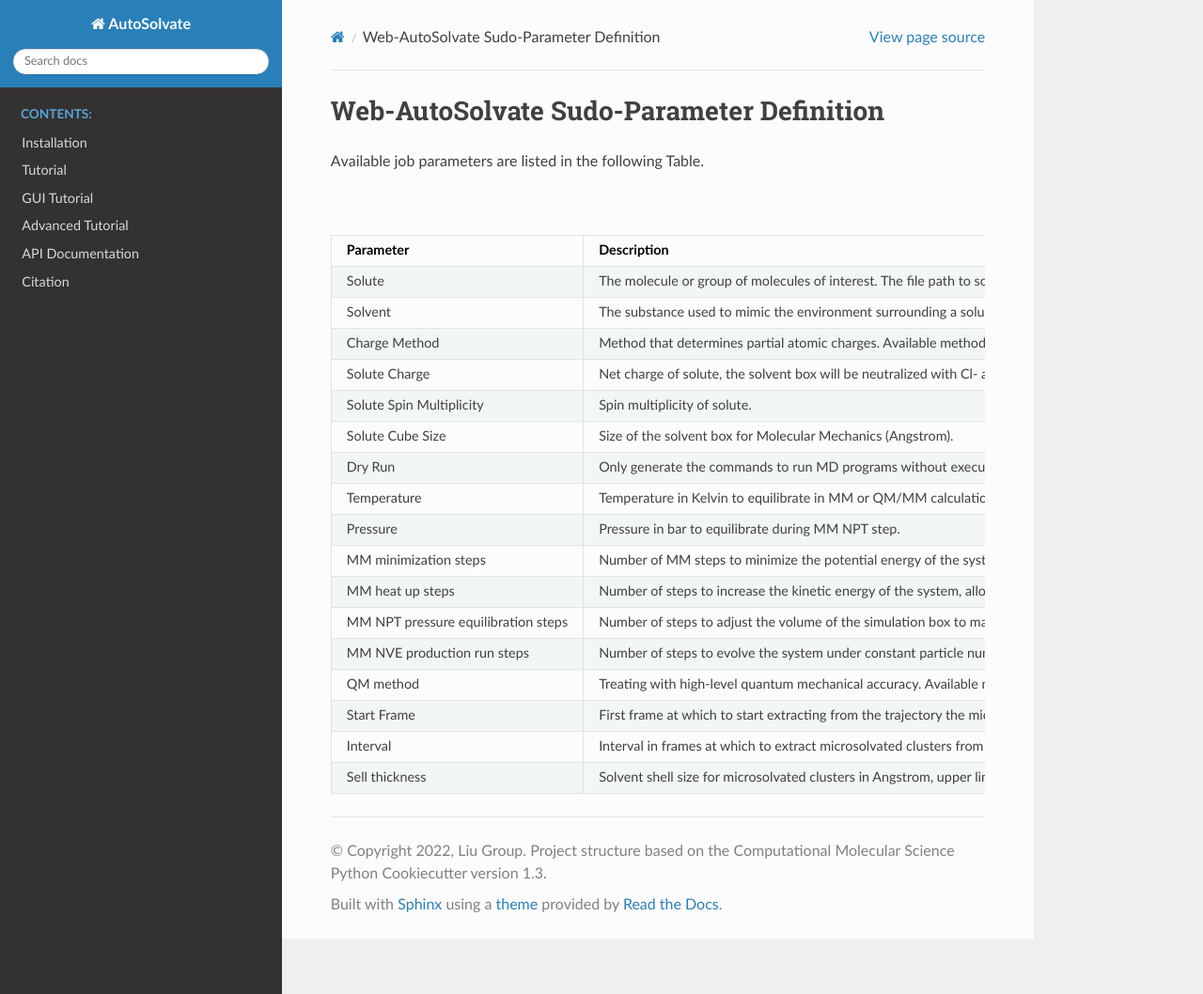
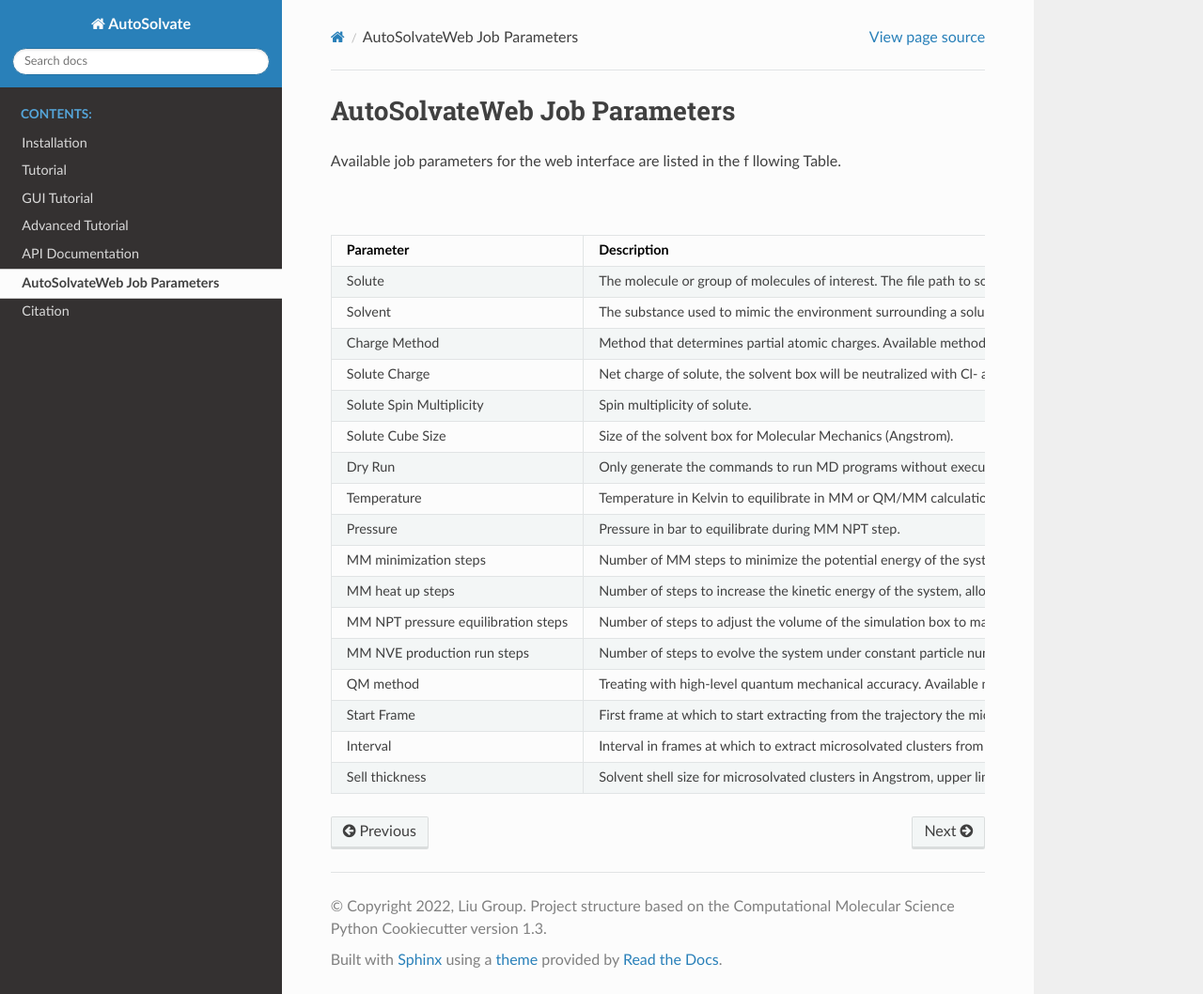
Before and after one commit to Liu-group/AutoSolvate, a Sphinx documentation site: the page built from docs/webJobParameters.rst, in a window 1280 px wide and 1058 px high. Shown: the whole window at 94% size. Built offline with Sphinx 7.4.7 and the Read the Docs theme 2.0.0, drawn with Linux system fonts in a browser that asks for light colours; the version number could not be read and is left out.

Commit message:
Make the web parameters documentation page visible: 1) Renamed the web parameter page. 2) Added the web parameter page into index.rst to make sure it can be built. 3) Added pubchempy to doc_env.yaml to make the documentation built on ReadTheDoc.

```diff
--- a/docs/index.rst
+++ b/docs/index.rst
@@ -38,4 +38,5 @@
    tutorialGUI
    advancedTutorial
    api
+   webJobParameters
    citation
--- a/docs/UserManual.rst
+++ b/docs/webJobParameters.rst
@@ -1,7 +1,7 @@
-Web-AutoSolvate Sudo-Parameter Definition
-=========================================
+AutoSolvateWeb Job Parameters
+=============================
 
-Available job parameters are listed in the following Table.
+Available job parameters for the web interface are listed in the f llowing Table.
 
 .. list-table:: **General Parameter**
    :widths: 25 50 10 25 25
```
Also changed, not shown: 1 other file.
